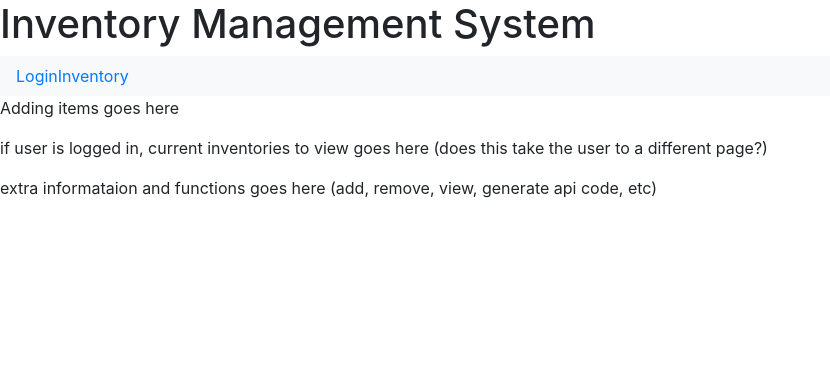
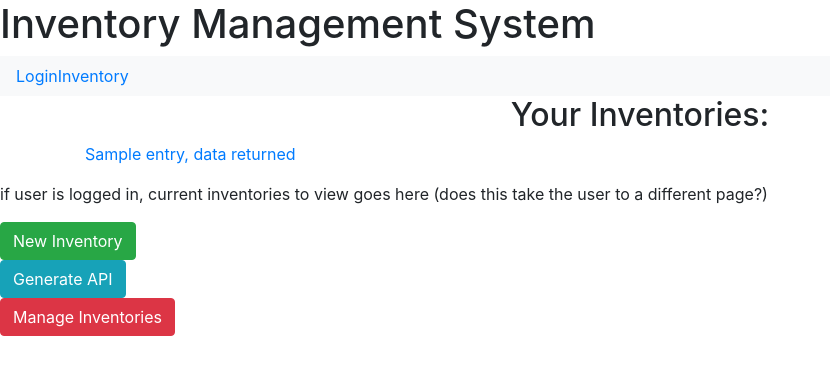
Before and after one commit to rpiambulance/inventory-management, an Angular app in the folder angular-app/: page /inventory in a window 1280 px wide. Shown: the top 374 px of the page, without its empty margins (0-830 px from the left). Built offline with nearby package versions, Linux system fonts and the light colour scheme.

Commit message:
added placeholders for actual functionality

```diff
--- a/angular-app/src/app/inventory/inventory.component.html
+++ b/angular-app/src/app/inventory/inventory.component.html
@@ -1,5 +1,12 @@
-<p>
-  Adding items goes here
+<h2 align="center">Your Inventories:</h2>
+
+<p class="container userInventories">
+
+  <a routerLink="/singleInventory" routerLinkActive="disable">Sample entry, data returned</a>
+  <!-- Use ngFor here to display all inventories
+      after pulling from data source, Postgres? Mongo? -->
+
+  <!-- href for each inventory-->
 </p>
 
 <p>
@@ -7,7 +14,11 @@
   (does this take the user to a different page?)
 </p>
 
-<p>
-  extra informataion and functions goes here
-  (add, remove, view, generate api code, etc)
+<p class="functions">
+
+    <button type="submit" class="btn btn-success">New Inventory</button><br/>
+    <button type="submit" class="btn btn-info">Generate API</button><br/>
+    <button type="submit" class="btn btn-danger">Manage Inventories</button>
+  <!-- extra informataion and functions goes here
+  (add, remove, view, generate api code, etc) -->
 </p>
```
